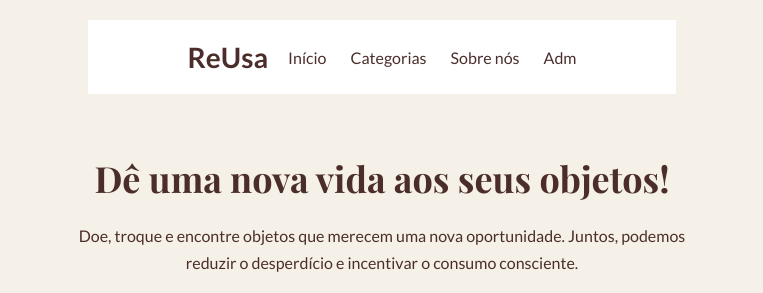
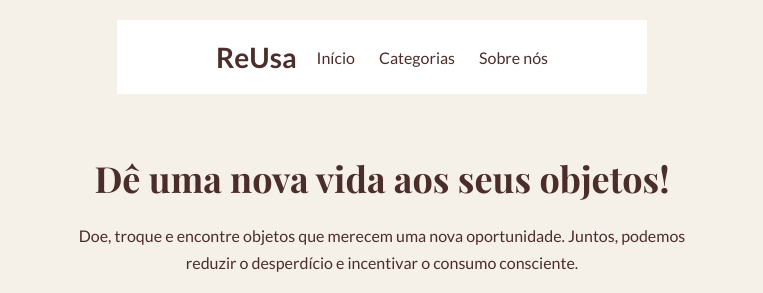
Before and after one commit to murilo-engsw/re-usa, a plain HTML site: page principal.html in a window 1280 px wide. Shown: the top 293 px of the page, without its empty margins (258-1021 px from the left). Drawn offline with nearby package versions, Linux system fonts and the light colour scheme; a web font is replaced by a local one.

Commit message:
Retirando link de principal.html

```diff
--- a/principal.html
+++ b/principal.html
@@ -25,7 +25,6 @@
           <li><a href="#inicio">Início</a></li>
           <li><a href="#categorias">Categorias</a></li>
           <li><a href="#sobre">Sobre nós</a></li>
-          <li><a href="adm.html">Adm</a></li>
         </ul>
       </nav>
     </header>
```
